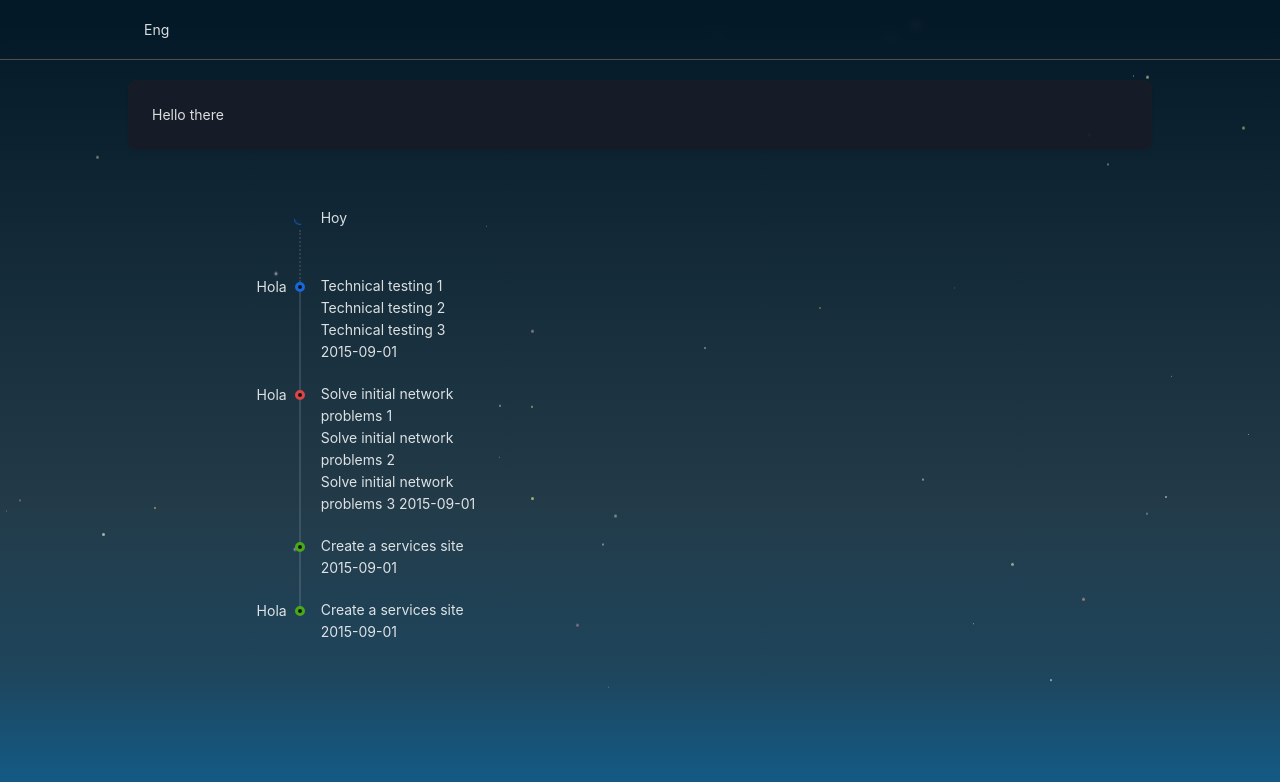
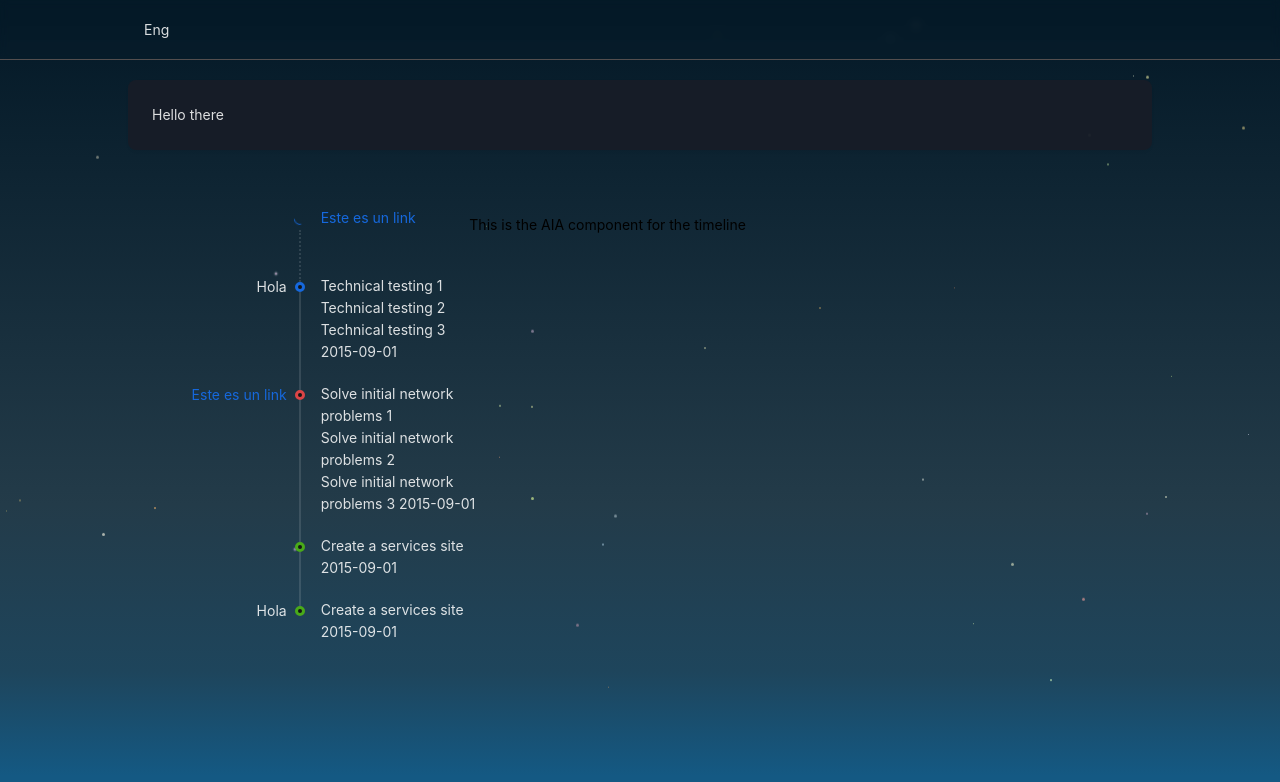
Before and after one commit to DEadMan10sds/Portfolio-Front, a React (Vite) app: page /AIA in a window 1280 px wide. Shown: the top 782 px of the page. Built offline with nearby package versions, Linux system fonts and the light colour scheme.

Commit message:
ADD: Timeline links for jobs descriptions

```diff
--- a/package.json
+++ b/package.json
@@ -16,7 +16,7 @@
     "react": "^19.0.0",
     "react-dom": "^19.0.0",
     "react-i18next": "^15.4.1",
-    "react-router": "^7.4.0",
+    "react-router-dom": "^7.4.0",
     "tailwindcss": "^4.0.14"
   },
   "devDependencies": {
--- a/src/App.jsx
+++ b/src/App.jsx
@@ -1,8 +1,14 @@
-import { ConfigProvider, theme } from "antd";
+import { Stars } from "./components/Stars/Stars";
+import { Footer } from "./components/Footer/Footer";
+import { ConfigProvider, Flex, Row, theme, Col } from "antd";
+import { Navbar } from "./components/Navbar/Navbar";
+import TimeLine from "./components/TimeLine/TimeLine";
+import { Profile } from "./components/Profile/Profile";
+import { ProgrammingLanguages } from "./components/ProgrammingLanguages/ProgrammingLanguages";
+import { Certificates } from "./components/Carousel/Carousel";
 import i18n from "i18next";
 import { initReactI18next } from "react-i18next";
-import { Home } from "./pages/Home";
-import { BrowserRouter, createBrowserRouter } from "react-router";
+import { Outlet } from "react-router-dom";
 
 i18n.use(initReactI18next).init({
   resources: {
@@ -23,14 +29,6 @@ i18n.use(initReactI18next).init({
   fallbackLng: "en",
 });
 
-const router = createBrowserRouter([
-  {
-    path: "/",
-    index: true,
-    element: <Home />,
-  },
-]);
-
 function App() {
   return (
     <ConfigProvider
@@ -38,7 +36,31 @@ function App() {
         algorithm: theme.darkAlgorithm,
       }}
     >
-      <Home />
+      <Stars />
+      <Navbar />
+      <Flex vertical align="center">
+        <div className="w-[80%] ">
+          <Profile />
+        </div>
+        <Row
+          style={{
+            width: "80%",
+          }}
+        >
+          <Col span={8}>
+            <TimeLine />
+          </Col>
+          <Col span={15}>
+            <Outlet />
+            {/* <ProgrammingLanguages /> */}
+          </Col>
+          {/* <Col span={8}>
+            <div className="max-w-full h-full">
+              <Certificates />
+            </div>
+          </Col> */}
+        </Row>
+      </Flex>
       {/* <Footer></Footer> */}
     </ConfigProvider>
   );
--- a/src/components/TimeLine/TimeLine.jsx
+++ b/src/components/TimeLine/TimeLine.jsx
@@ -1,10 +1,11 @@
 import React from "react";
 import { Timeline } from "antd";
+import { Link } from "react-router-dom";
 
 const TimeLine = () => (
   <Timeline
     mode="left"
-    pending="Hoy"
+    pending={<Link to="/">Este es un link</Link>}
     reverse
     items={[
       {
@@ -17,7 +18,7 @@ const TimeLine = () => (
         children: "Create a services site 2015-09-01",
       },
       {
-        label: "Hola",
+        label: <Link to="/AIA">Este es un link</Link>,
         color: "red",
         children: (
           <>
--- a/src/main.jsx
+++ b/src/main.jsx
@@ -1,10 +1,31 @@
 import { StrictMode } from "react";
 import { createRoot } from "react-dom/client";
 import "./index.css";
+import { createBrowserRouter, RouterProvider } from "react-router-dom";
 import App from "./App.jsx";
+import { Bitcat } from "./sections/Bitcat.jsx";
+import { AIA } from "./sections/AIA.jsx";
+
+const router = createBrowserRouter([
+  {
+    path: "/",
+    element: <App />,
+    children: [
+      {
+        index: true,
+        path: "/",
+        element: <Bitcat />,
+      },
+      {
+        path: "/AIA",
+        element: <AIA />,
+      },
+    ],
+  },
+]);
 
 createRoot(document.getElementById("root")).render(
   <StrictMode>
-    <App />
+    <RouterProvider router={router} />
   </StrictMode>
 );
--- /dev/null
+++ b/src/sections/AIA.jsx
@@ -0,0 +1,3 @@
+export const AIA = () => {
+  return <h2>This is the AIA component for the timeline</h2>;
+};
--- /dev/null
+++ b/src/sections/Bitcat.jsx
@@ -0,0 +1,3 @@
+export const Bitcat = () => {
+  return <h1>This is the bitcat section for timeline</h1>;
+};
```
Also changed, not shown: 1 other file (tests, documents, lock files or other folders).
